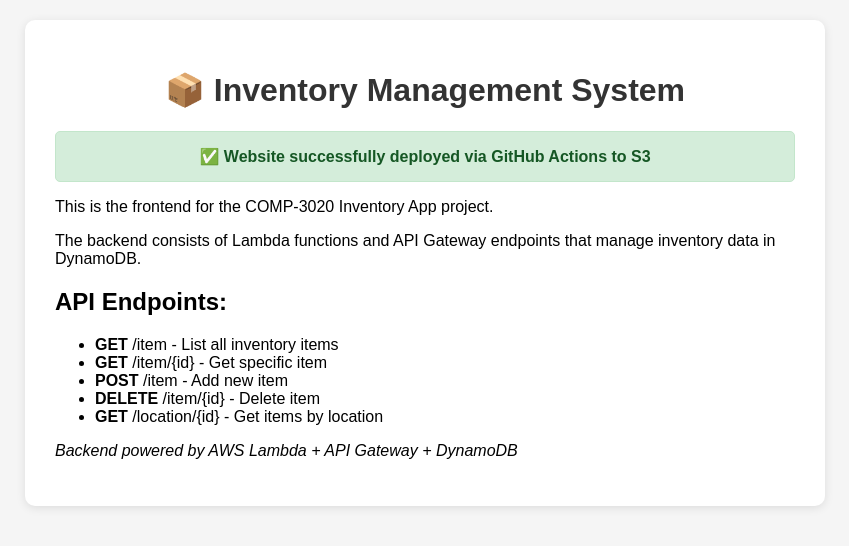
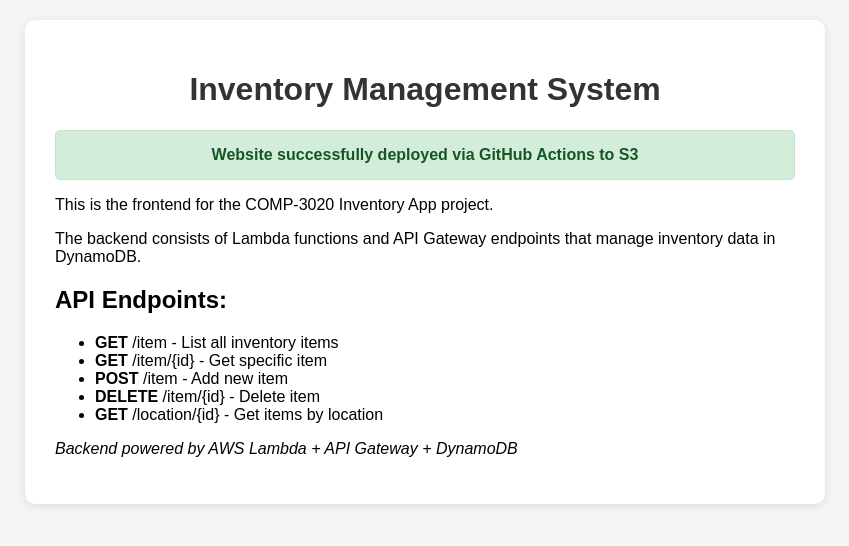
Before and after one commit to Harsh-rrc/3020-InventoryApp, a plain HTML site: page index.html in a window 1280 px wide. Shown: the whole page, without its empty margins (215-1064 px from the left). Drawn offline with Linux system fonts and the light colour scheme.

Commit message:
UPdate the file.

```diff
--- a/index.html
+++ b/index.html
@@ -33,9 +33,9 @@
 </head>
 <body>
     <div class="container">
-        <h1>📦 Inventory Management System</h1>
+        <h1> Inventory Management System</h1>
         <div class="status">
-            ✅ Website successfully deployed via GitHub Actions to S3
+            Website successfully deployed via GitHub Actions to S3
         </div>
         <p>This is the frontend for the COMP-3020 Inventory App project.</p>
         <p>The backend consists of Lambda functions and API Gateway endpoints that manage inventory data in DynamoDB.</p>
```
